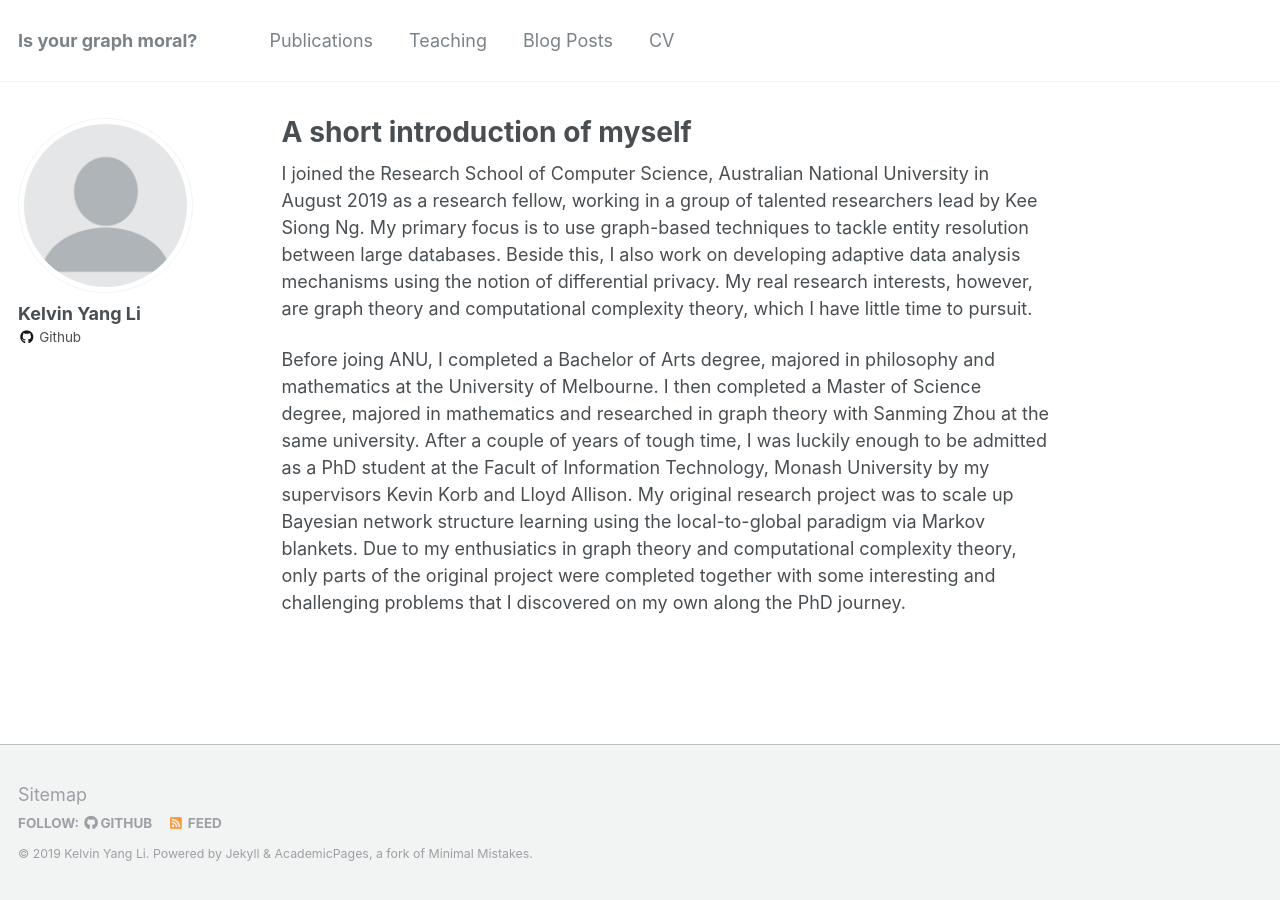
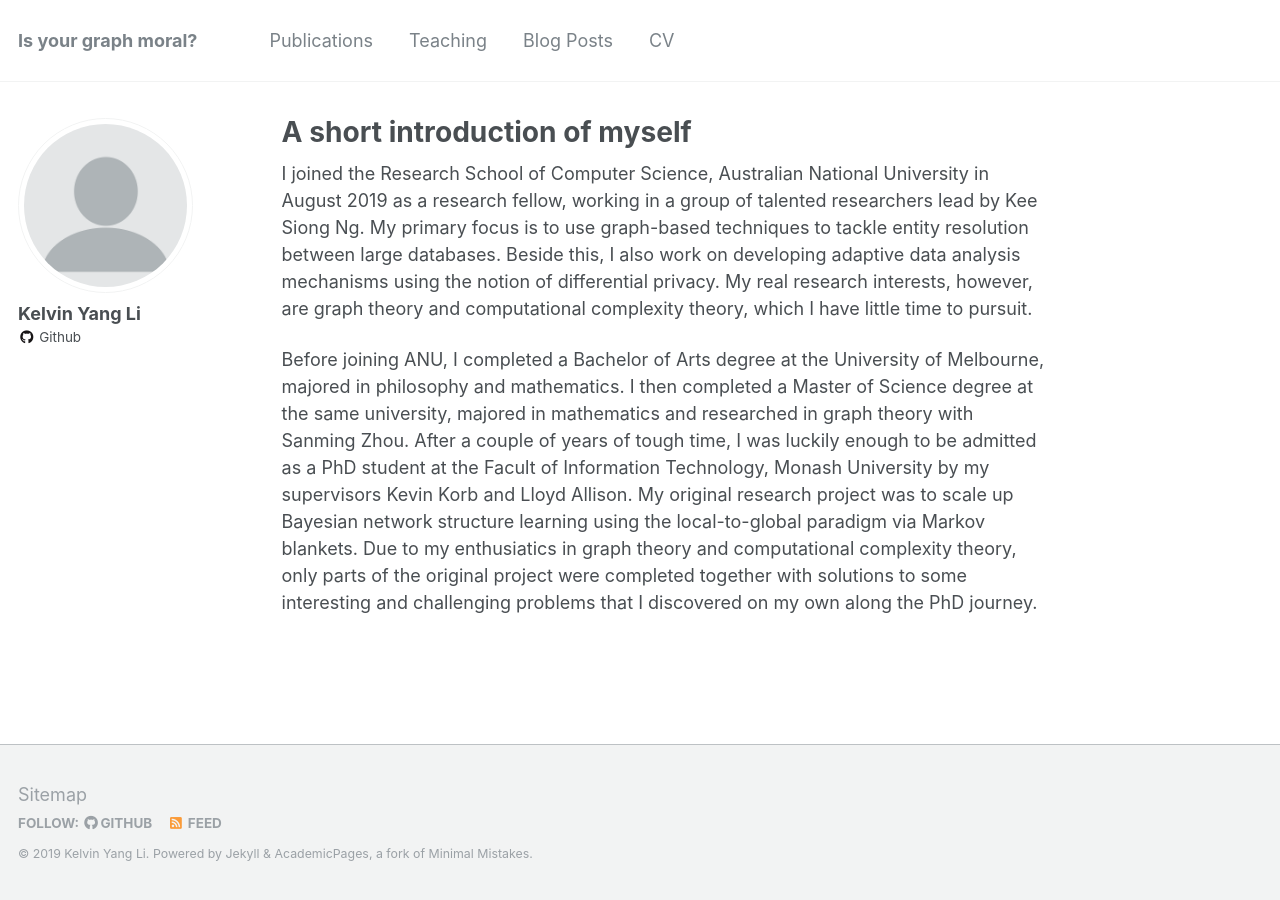
Before and after one commit to kelvinyangli/kelvinyangli.github.io, a Jekyll site: the page built from _pages/about.md, in a window 1280 px wide. Built offline with Jekyll 4.4.1, drawn with Linux system fonts in a browser that asks for light colours.

Commit message:
intro to myself v2

```diff
--- a/_pages/about.md
+++ b/_pages/about.md
@@ -10,4 +10,4 @@ redirect_from:
 
 I joined the Research School of Computer Science, Australian National University in August 2019 as a research fellow, working in a group of talented researchers lead by Kee Siong Ng. My primary focus is to use graph-based techniques to tackle entity resolution between large databases. Beside this, I also work on developing adaptive data analysis mechanisms using the notion of differential privacy. My real research interests, however, are graph theory and computational complexity theory, which I have little time to pursuit.
 
-Before joing ANU, I completed a Bachelor of Arts degree, majored in philosophy and mathematics at the University of Melbourne. I then completed a Master of Science degree, majored in mathematics and researched in graph theory with Sanming Zhou at the same university. After a couple of years of tough time, I was luckily enough to be admitted as a PhD student at the Facult of Information Technology, Monash University by my supervisors Kevin Korb and Lloyd Allison. My original research project was to scale up Bayesian network structure learning using the local-to-global paradigm via Markov blankets. Due to my enthusiatics in graph theory and computational complexity theory, only parts of the original project were completed together with some interesting and challenging problems that I discovered on my own along the PhD journey.
+Before joining ANU, I completed a Bachelor of Arts degree at the University of Melbourne, majored in philosophy and mathematics. I then completed a Master of Science degree at the same university, majored in mathematics and researched in graph theory with Sanming Zhou. After a couple of years of tough time, I was luckily enough to be admitted as a PhD student at the Facult of Information Technology, Monash University by my supervisors Kevin Korb and Lloyd Allison. My original research project was to scale up Bayesian network structure learning using the local-to-global paradigm via Markov blankets. Due to my enthusiatics in graph theory and computational complexity theory, only parts of the original project were completed together with solutions to some interesting and challenging problems that I discovered on my own along the PhD journey.
```
